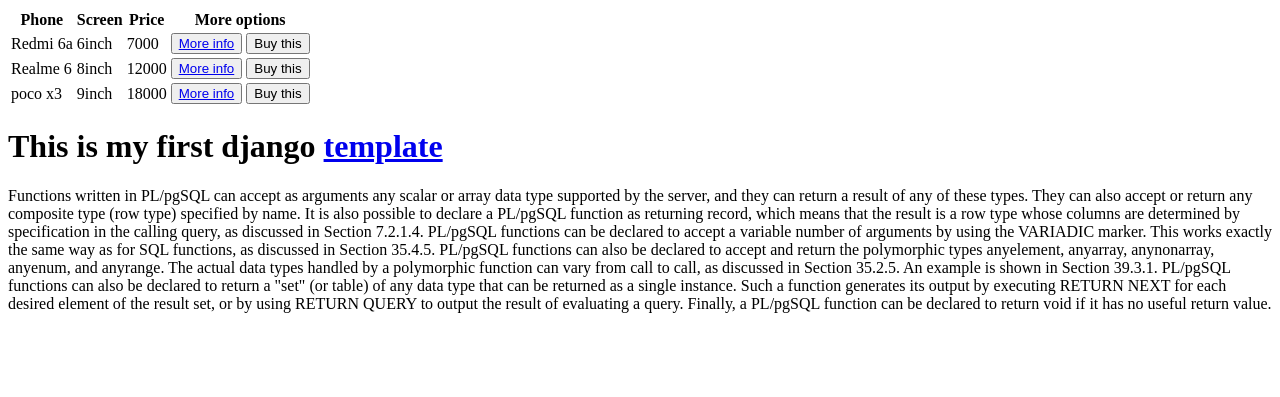
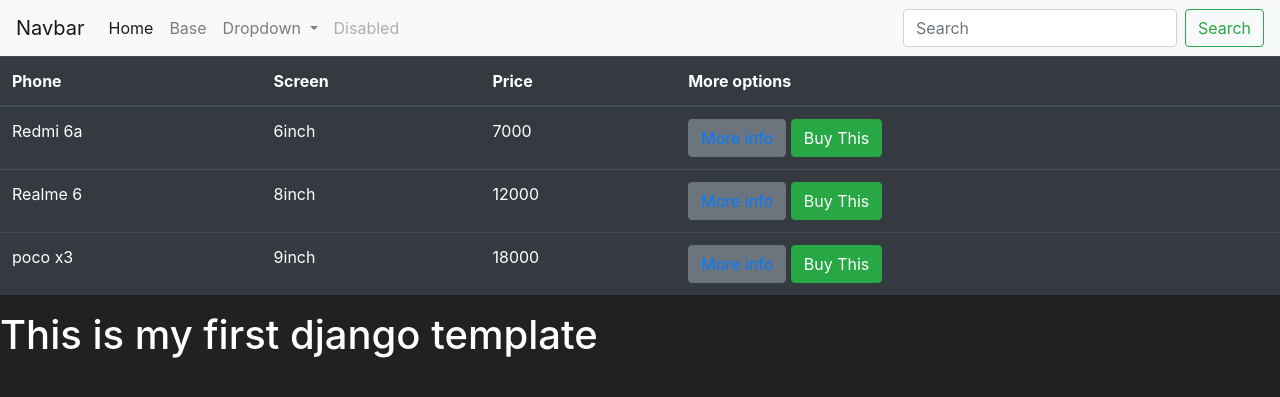
Before and after one commit to suryaravikumar-pixer/django_wb_python, a Django app: page /index/ in a window 1280 px wide. Shown: the top 397 px of the page. Run offline with Django 3.2, Linux system fonts and the light colour scheme; some libraries are stand-ins or nearby versions.

Commit message:
first commit

```diff
--- a/mysite/mysite/settings.py
+++ b/mysite/mysite/settings.py
@@ -34,9 +34,10 @@
     #my report app
     'report.apps.ReportConfig',
     'response.apps.ResponseConfig',
+    #report,
+    #response,
 
     #default apps
-
     'django.contrib.admin',
     'django.contrib.auth',
     'django.contrib.contenttypes',
--- a/mysite/report/templates/report/base.html
+++ b/mysite/report/templates/report/base.html
@@ -1,15 +1,77 @@
-<!DOCTYPE html>
+<!doctype html>
 <html lang="en">
-<head>
-    <meta charset="UTF-8">
-    <meta http-equiv="X-UA-Compatible" content="IE=edge">
-    <meta name="viewport" content="width=device-width, initial-scale=1.0">
-    <title>Document</title>
-</head>
-<body>
+  <head>
+    <!-- Required meta tags -->
+    <meta charset="utf-8">
+    <meta name="viewport" content="width=device-width, initial-scale=1, shrink-to-fit=no">
 
-    <marquee><h1>This is our first second template after first template</h1></marquee>
+    <!-- Bootstrap CSS -->
+    <link rel="stylesheet" href="https://stackpath.bootstrapcdn.com/bootstrap/4.3.1/css/bootstrap.min.css" integrity="sha384-ggOyR0iXCbMQv3Xipma34MD+dH/1fQ784/j6cY/iJTQUOhcWr7x9JvoRxT2MZw1T" crossorigin="anonymous">
 
-    <h1>{{ items }}</h1>
-</body>
+    {% block title %}
+        <title>Base page</title>
+    {% endblock title %}
+
+    <style>
+    body{
+        background-color:#212121;
+        color:white;
+        }
+
+    </style>
+
+  </head>
+  <body>
+
+    <div>
+        <nav class="navbar navbar-expand-lg navbar-light bg-light">
+            <a class="navbar-brand" href="#">Navbar</a>
+            <button class="navbar-toggler" type="button" data-toggle="collapse" data-target="#navbarSupportedContent" aria-controls="navbarSupportedContent" aria-expanded="false" aria-label="Toggle navigation">
+              <span class="navbar-toggler-icon"></span>
+            </button>
+
+            <div class="collapse navbar-collapse" id="navbarSupportedContent">
+              <ul class="navbar-nav mr-auto">
+                <li class="nav-item active">
+                  <a class="nav-link" href="{% url 'index' %}">Home <span class="sr-only">(current)</span></a>
+                </li>
+                <li class="nav-item">
+                  <a class="nav-link" href="{% url 'base' %}">Base</a>
+                </li>
+                <li class="nav-item dropdown">
+                  <a class="nav-link dropdown-toggle" href="#" id="navbarDropdown" role="button" data-toggle="dropdown" aria-haspopup="true" aria-expanded="false">
+                    Dropdown
+                  </a>
+                  <div class="dropdown-menu" aria-labelledby="navbarDropdown">
+                    <a class="dropdown-item" href="#">Action</a>
+                    <a class="dropdown-item" href="#">Another action</a>
+                    <div class="dropdown-divider"></div>
+                    <a class="dropdown-item" href="#">Something else here</a>
+                  </div>
+                </li>
+                <li class="nav-item">
+                  <a class="nav-link disabled" href="#">Disabled</a>
+                </li>
+              </ul>
+              <form class="form-inline my-2 my-lg-0">
+                <input class="form-control mr-sm-2" type="search" placeholder="Search" aria-label="Search">
+                <button class="btn btn-outline-success my-2 my-sm-0" type="submit">Search</button>
+              </form>
+            </div>
+          </nav>
+    </div>
+
+   {% block content %}
+
+   {% endblock %}
+
+
+
+    <!-- Optional JavaScript -->
+    <!-- jQuery first, then Popper.js, then Bootstrap JS -->
+    <script src="https://code.jquery.com/jquery-3.3.1.slim.min.js" integrity="sha384-q8i/X+965DzO0rT7abK41JStQIAqVgRVzpbzo5smXKp4YfRvH+8abtTE1Pi6jizo" crossorigin="anonymous"></script>
+    <script src="https://cdnjs.cloudflare.com/ajax/libs/popper.js/1.14.7/umd/popper.min.js" integrity="sha384-UO2eT0CpHqdSJQ6hJty5KVphtPhzWj9WO1clHTMGa3JDZwrnQq4sF86dIHNDz0W1" crossorigin="anonymous"></script>
+    <script src="https://stackpath.bootstrapcdn.com/bootstrap/4.3.1/js/bootstrap.min.js" integrity="sha384-JjSmVgyd0p3pXB1rRibZUAYoIIy6OrQ6VrjIEaFf/nJGzIxFDsf4x0xIM+B07jRM" crossorigin="anonymous"></script>
+  </body>
+
 </html>
--- a/mysite/report/templates/report/home.html
+++ b/mysite/report/templates/report/home.html
@@ -1,23 +1,20 @@
-<!DOCTYPE html>
-<html lang="en">
-<head>
-    <meta charset="UTF-8">
-    <meta http-equiv="X-UA-Compatible" content="IE=edge">
-    <meta name="viewport" content="width=device-width, initial-scale=1.0">
-    <title>Document</title>
-</head>
-<body>
+{% extends 'report/base.html' %}
 
+{% block title %}
+<title>Home-view</title>
+{% endblock %}
+
+{% block content %}
     <!-- first try the this for items inside the context -->
     <!-- <h1>{{ items }}</h1> -->
     <!-- for iterate the over the loop -->
-    <!-- <h1>
-        {% for item in items %}
+    <!-- <h1> -->
+        <!-- {% for item in items %}
             <h1>{{ item.phone }}</h1>
             <h1>{{ item.price }}</h1>
             <h1>{{ item.screen }}</h1>
-        {% endfor %}
-    </h1> -->
+        {% endfor %} -->
+    <!-- </h1> -->
     <!-- then try this table  for styling the output for the items -->
     <!-- here we are using the bootstrap syntax for styling the table  -->
     <table class="table table-hover table-dark">
@@ -38,8 +35,11 @@
             <td>{{ item.screen }}</td>
             <td>{{ item.price }}</td>
             <td>
-                <button><a href="{% url 'more_info' %}">More info</a></button>
-                <button>Buy this </button>
+                <!-- <button><a href="{% url 'more_info' %}">this btn dir us to reponse/more_info.html</a></button> -->
+                <!-- <button></button>
+                <button>Buy this </button> -->
+                <button type="button" class="btn btn-secondary" ><a href="{% url 'more_info' %}">More info</a></button>
+                <button type="button" class="btn btn-success">Buy This</button>
             </td>
 
         </tr>
@@ -50,7 +50,8 @@
     <!-- {{ phone }} -->
 
     <!-- if you want to go visti other page, use "name" value which is located at url.py(app) & put inside the jinja tags  -->
-    <h1>This is my first django <a href="{% url 'base' %}">template</a></h1>
+    <!-- jinja templates  -->
+    <h1>This is my first django template <a href="x>click for more info</a></h1>
         <p>Functions written in PL/pgSQL can accept as arguments any scalar or array data type supported by the server, and they can return a result of any of these types. They can also accept or return any composite type (row type) specified by name. It is also possible to declare a PL/pgSQL function as returning record, which means that the result is a row type whose columns are determined by specification in the calling query, as discussed in Section 7.2.1.4.
 
         PL/pgSQL functions can be declared to accept a variable number of arguments by using the VARIADIC marker. This works exactly the same way as for SQL functions, as discussed in Section 35.4.5.
@@ -60,5 +61,5 @@
         PL/pgSQL functions can also be declared to return a "set" (or table) of any data type that can be returned as a single instance. Such a function generates its output by executing RETURN NEXT for each desired element of the result set, or by using RETURN QUERY to output the result of evaluating a query.
 
         Finally, a PL/pgSQL function can be declared to return void if it has no useful return value.</p>
-</body>
-</html>
+
+{% endblock content %}
--- a/mysite/report/urls.py
+++ b/mysite/report/urls.py
@@ -4,5 +4,5 @@
 #app urls
 urlpatterns = [
     path('index/', views.index, name='index'),
-    path('base/', views.base_view, name='base'),
+    path('', views.base_view, name='base'),
 ]
--- a/mysite/response/urls.py
+++ b/mysite/response/urls.py
@@ -1,7 +1,7 @@
 from django.urls import path
-from . import views
+from . import views as pooja
 
 #response urls
 urlpatterns = [
-    path('info/', views.more_info, name='more_info'),
+    path('info/', pooja.more_info, name='more_info'),
 ]
--- a/mysite/response/views.py
+++ b/mysite/response/views.py
@@ -1,5 +1,7 @@
 from django.shortcuts import render
-from . import views
+
 # Create your views here.
+
+
 def more_info(request):
     return render(request, 'response/more_info.html')
```
Also changed, not shown: mysite/report/views.py (+11 -10 lines), mysite/response/templates/response/more_info.html (+12 -12 lines), read_to_get_solution.txt (+18 -0 lines).
